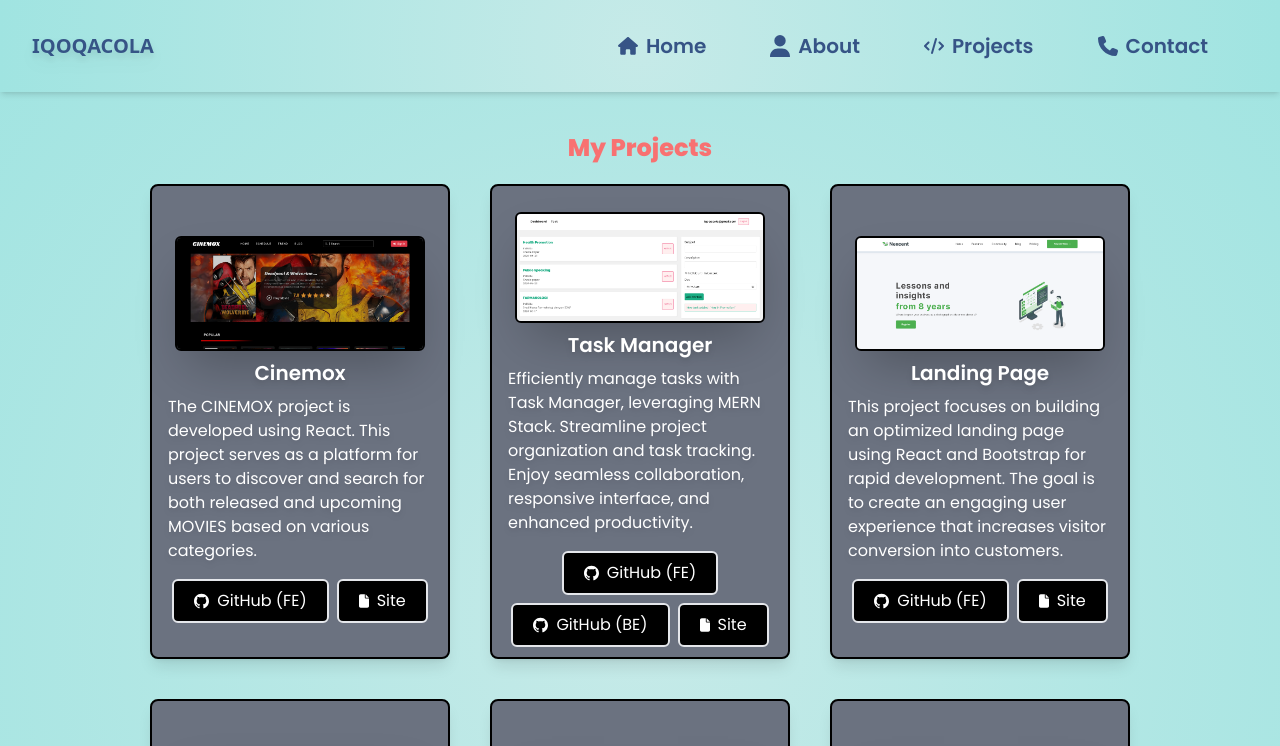
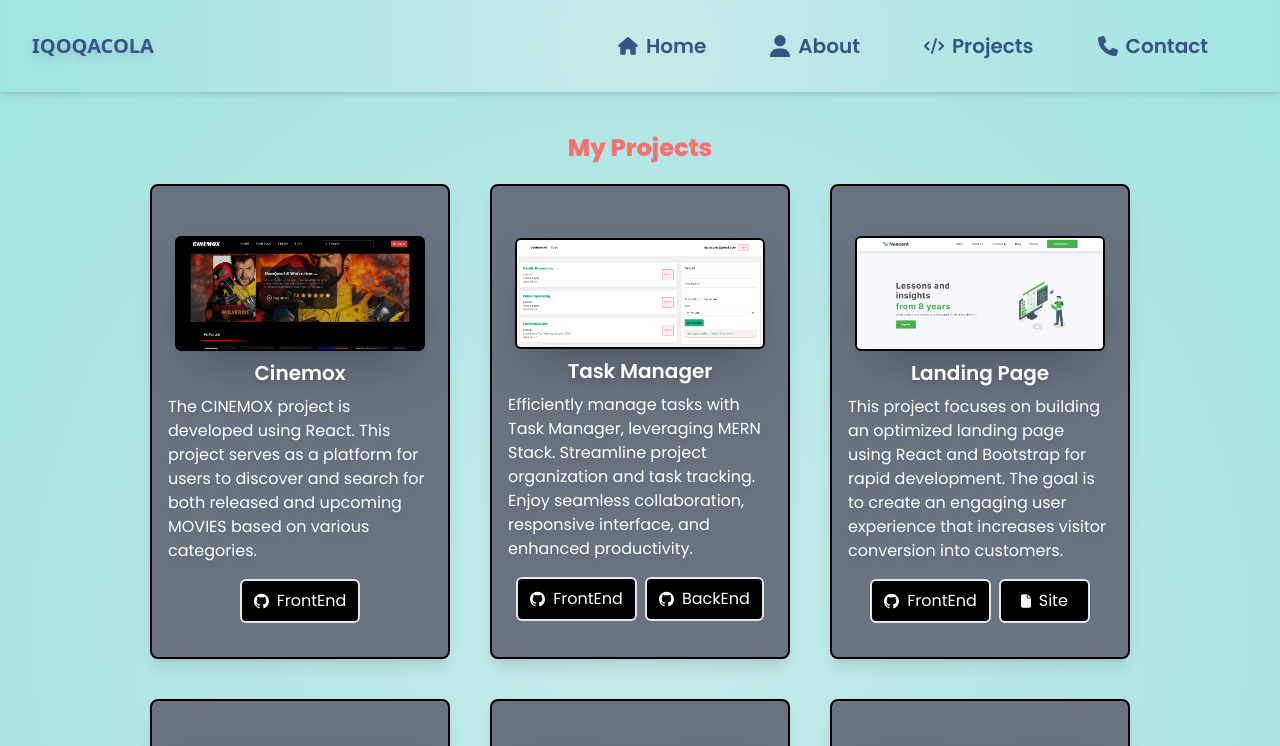
Before and after one commit to Iqoqacola/iqoqacola.github.io, a React (Vite) app: page /project in a window 1280 px wide. Shown: the top 746 px of the page. Built offline with nearby package versions, Linux system fonts and the light colour scheme.

Commit message:
Update POrtfolio

```diff
--- a/src/components/Fragments/LinkProject.jsx
+++ b/src/components/Fragments/LinkProject.jsx
@@ -30,7 +30,7 @@ export const LinkProject = ({
             <a
               href={linkCode}
               target="_blank"
-              className="bg-black text-white px-5 py-2 rounded-md flex gap-2 border-2 hover:border-black hover:bg-white hover:text-black transition ease-in-out duration-300"
+              className="bg-black text-white px-3 py-2 rounded-md flex gap-2 border-2 hover:border-black hover:bg-white hover:text-black transition ease-in-out duration-300"
             >
               <svg
                 role="img"
@@ -41,13 +41,13 @@ export const LinkProject = ({
               >
                 <path d="M12 .297c-6.63 0-12 5.373-12 12 0 5.303 3.438 9.8 8.205 11.385.6.113.82-.258.82-.577 0-.285-.01-1.04-.015-2.04-3.338.724-4.042-1.61-4.042-1.61C4.422 18.07 3.633 17.7 3.633 17.7c-1.087-.744.084-.729.084-.729 1.205.084 1.838 1.236 1.838 1.236 1.07 1.835 2.809 1.305 3.495.998.108-.776.417-1.305.76-1.605-2.665-.3-5.466-1.332-5.466-5.93 0-1.31.465-2.38 1.235-3.22-.135-.303-.54-1.523.105-3.176 0 0 1.005-.322 3.3 1.23.96-.267 1.98-.399 3-.405 1.02.006 2.04.138 3 .405 2.28-1.552 3.285-1.23 3.285-1.23.645 1.653.24 2.873.12 3.176.765.84 1.23 1.91 1.23 3.22 0 4.61-2.805 5.625-5.475 5.92.42.36.81 1.096.81 2.22 0 1.606-.015 2.896-.015 3.286 0 .315.21.69.825.57C20.565 22.092 24 17.592 24 12.297c0-6.627-5.373-12-12-12" />
               </svg>
-              GitHub (FE)
+              FrontEnd
             </a>
             {linkCode2 && (
               <a
                 href={linkCode2}
                 target="_blank"
-                className="bg-black text-white px-5 py-2 rounded-md flex gap-2 border-2 hover:border-black hover:bg-white hover:text-black transition ease-in-out duration-300"
+                className="bg-black text-white px-3 py-2 rounded-md flex gap-2 border-2 hover:border-black hover:bg-white hover:text-black transition ease-in-out duration-300"
               >
                 <svg
                   role="img"
@@ -58,9 +58,10 @@ export const LinkProject = ({
                 >
                   <path d="M12 .297c-6.63 0-12 5.373-12 12 0 5.303 3.438 9.8 8.205 11.385.6.113.82-.258.82-.577 0-.285-.01-1.04-.015-2.04-3.338.724-4.042-1.61-4.042-1.61C4.422 18.07 3.633 17.7 3.633 17.7c-1.087-.744.084-.729.084-.729 1.205.084 1.838 1.236 1.838 1.236 1.07 1.835 2.809 1.305 3.495.998.108-.776.417-1.305.76-1.605-2.665-.3-5.466-1.332-5.466-5.93 0-1.31.465-2.38 1.235-3.22-.135-.303-.54-1.523.105-3.176 0 0 1.005-.322 3.3 1.23.96-.267 1.98-.399 3-.405 1.02.006 2.04.138 3 .405 2.28-1.552 3.285-1.23 3.285-1.23.645 1.653.24 2.873.12 3.176.765.84 1.23 1.91 1.23 3.22 0 4.61-2.805 5.625-5.475 5.92.42.36.81 1.096.81 2.22 0 1.606-.015 2.896-.015 3.286 0 .315.21.69.825.57C20.565 22.092 24 17.592 24 12.297c0-6.627-5.373-12-12-12" />
                 </svg>
-                GitHub (BE)
+                BackEnd
               </a>
             )}
+            {linkSite && (
               <a
                 href={linkSite}
                 target="_blank"
@@ -76,6 +77,7 @@ export const LinkProject = ({
                 </svg>
                 Site
               </a>
+            )}
           </div>
         </div>{" "}
       </div>
--- a/src/pages/Home.jsx
+++ b/src/pages/Home.jsx
@@ -1,4 +1,5 @@
-import React, { useEffect } from "react";
+/* eslint-disable react/no-unescaped-entities */
+import { useEffect } from "react";
 import AOS from "aos";
 import "aos/dist/aos.css";
 import { Typewriter } from "react-simple-typewriter";
--- a/src/pages/Project.jsx
+++ b/src/pages/Project.jsx
@@ -1,4 +1,4 @@
-import React, { useEffect } from "react";
+import { useEffect } from "react";
 import AOS from "aos";
 import "aos/dist/aos.css";
 
@@ -27,7 +27,6 @@ export const Project = () => {
               <LinkProject
                 cover="/cinemox.png"
                 altCover="cinemox project"
-                linkSite="https://cine-mox.vercel.app/"
                 linkCode="https://github.com/Iqoqacola/CineMOX"
                 title={"Cinemox"}
               >
@@ -40,7 +39,6 @@ export const Project = () => {
               <LinkProject
                 cover="/task-manager.png"
                 altCover="task-manager project"
-                linkSite="https://fabulous-biscotti-c77767.netlify.app/"
                 linkCode="https://github.com/Iqoqacola/client-taskManajer"
                 linkCode2="https://github.com/Iqoqacola/restAPI-taskManager"
                 title={"Task Manager"}
```
Lines whose indentation alone changed are shown as unchanged.
